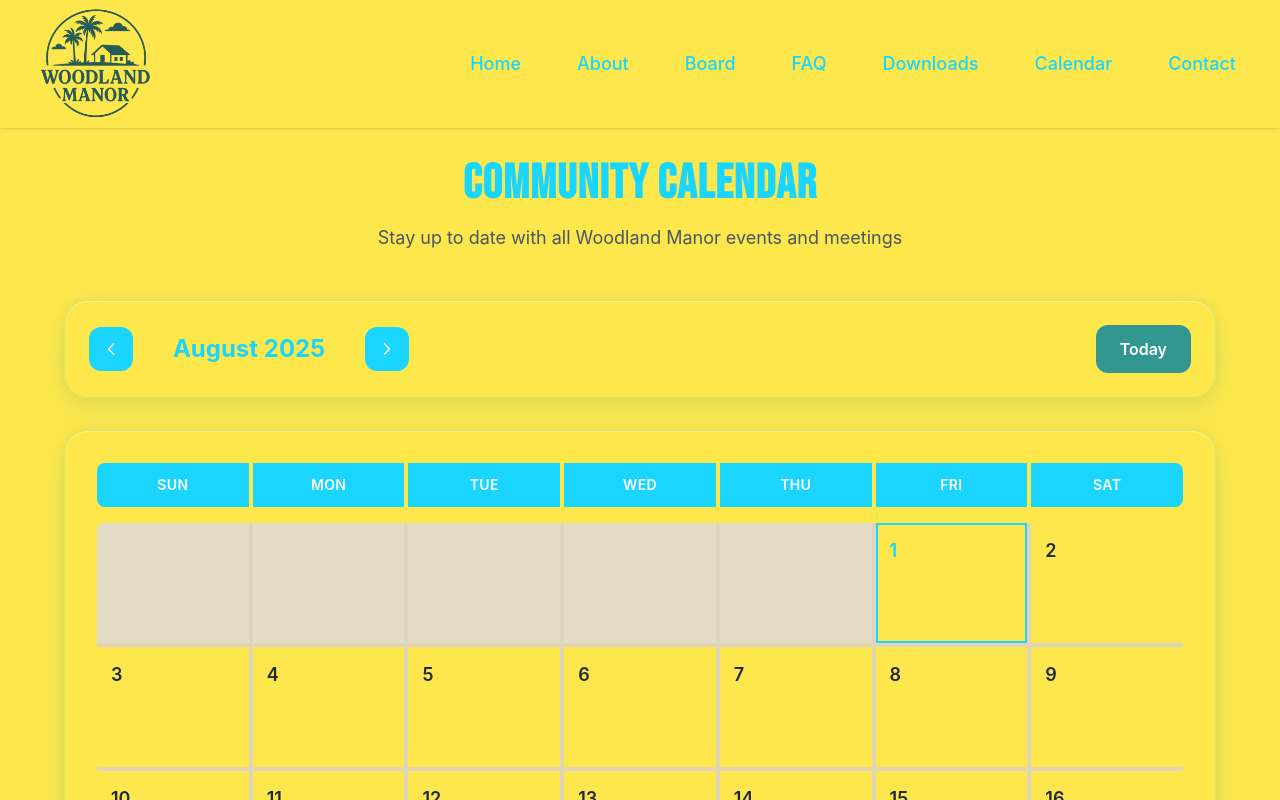
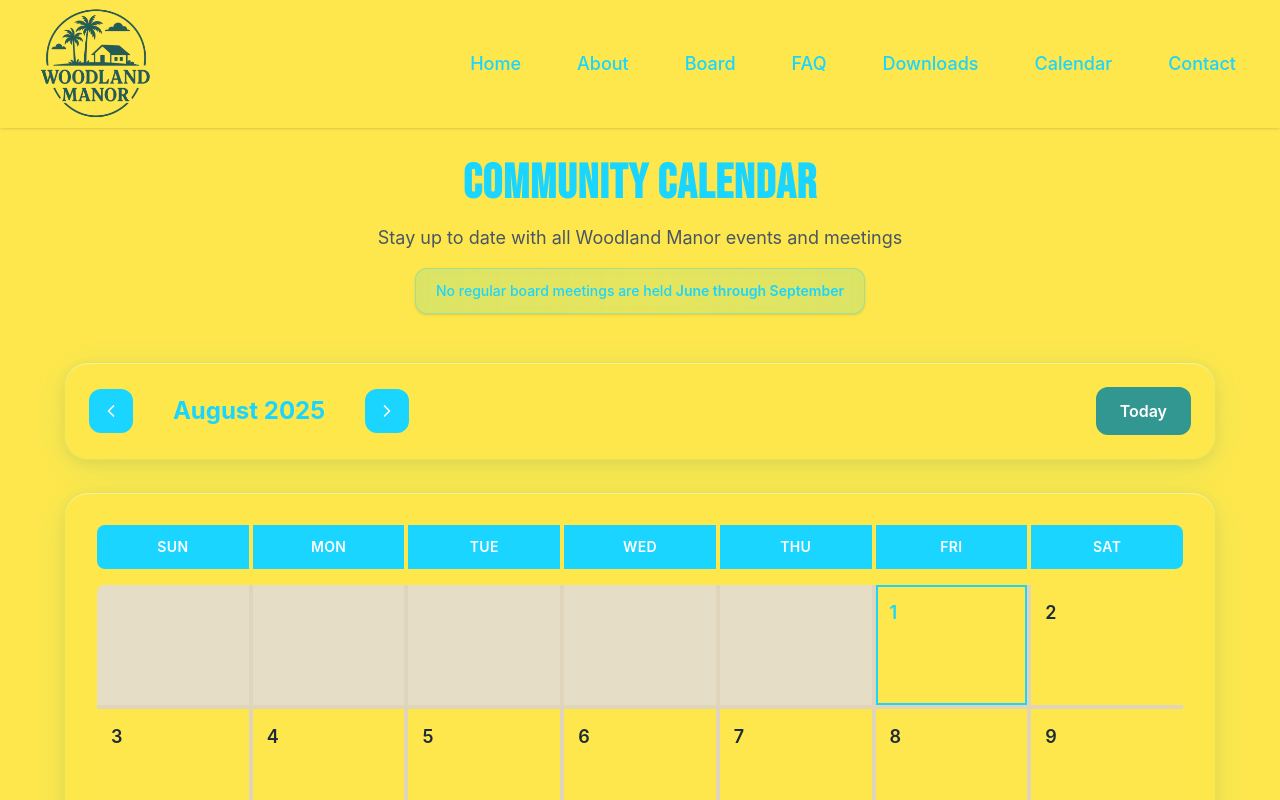
Before and after one commit to brennanhunter/woodland-manor, a Next.js app: page /calendar in a window 1280 px wide. Shown: the top 800 px of the page. Built offline with nearby package versions, Linux system fonts and the light colour scheme.

Commit message:
Added one thing to calendar.

```diff
--- a/src/components/Calendar.tsx
+++ b/src/components/Calendar.tsx
@@ -100,6 +100,9 @@ const Calendar: React.FC = () => {
           <p className="text-lg text-gray-600 max-w-2xl mx-auto">
             Stay up to date with all Woodland Manor events and meetings
           </p>
+          <div className="mt-4 inline-block bg-gradient-to-r from-woodland-primary/15 via-woodland-primary/10 to-woodland-primary/15 border border-woodland-primary/30 text-woodland-primary px-5 py-3 rounded-xl text-sm font-medium shadow-sm backdrop-blur-sm">
+            No regular board meetings are held <span className="font-semibold">June through September</span>
+          </div>
         </div>
 
         {/* Calendar Controls */}
```
